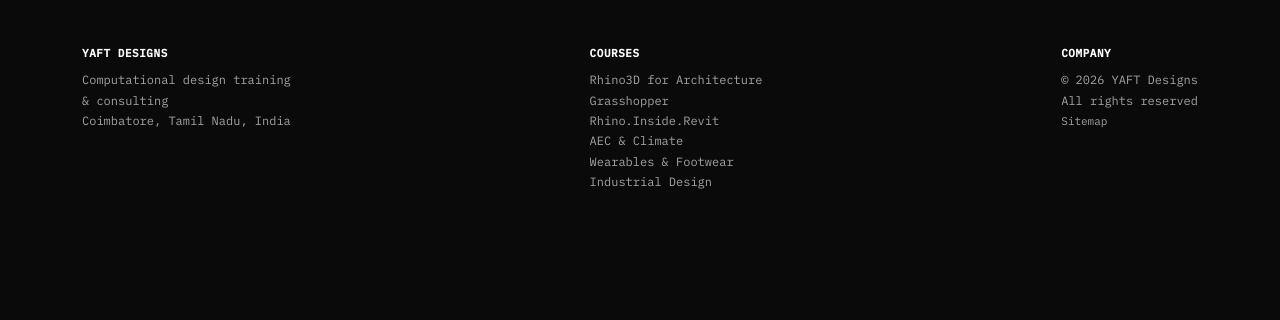
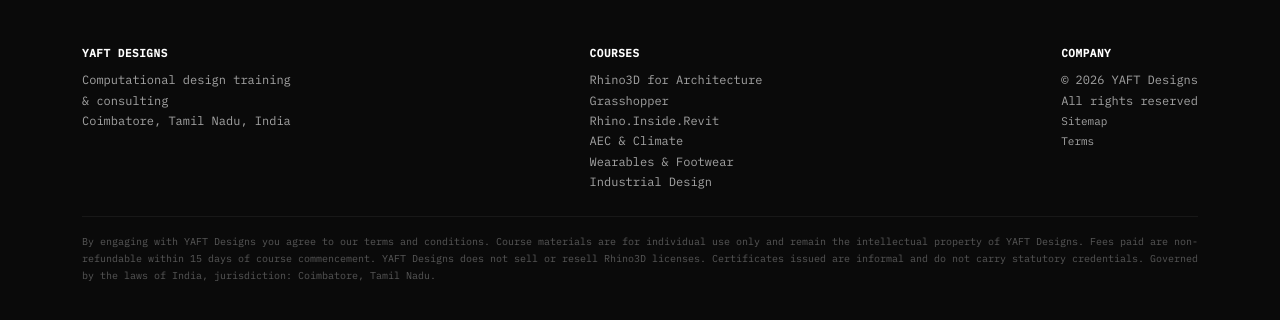
Before and after one commit to YAFTDesigns/yaftwebsite, a Next.js app: page / in a window 1280 px wide. Shown: the part 5157-5477 px from the top of the page. Before the commit the page ends 5381 px from the top, so only its background shows below. Built offline with nearby package versions, Linux system fonts and the light colour scheme; no server answers.

Commit message:
Add Terms link to footer

```diff
--- a/components/SiteFooter.tsx
+++ b/components/SiteFooter.tsx
@@ -13,8 +13,25 @@ export default function SiteFooter() {
           </div>
           <div className="fcol">
             <h4>Company</h4>
-            <p>© 2026 YAFT Designs<br />All rights reserved<br /><a href="/sitemap.xml" style={{ color: 'var(--ink-soft)', fontFamily: 'var(--mono)', fontSize: 11 }}>Sitemap</a></p>
+            <p>© 2026 YAFT Designs<br />All rights reserved<br /><a href="/sitemap.xml" style={{ color: 'var(--ink-soft)', fontFamily: 'var(--mono)', fontSize: 11 }}>Sitemap</a><br /><a href="/terms" style={{ color: 'var(--ink-soft)', fontFamily: 'var(--mono)', fontSize: 11 }}>Terms</a></p>
           </div>
+        </div>
+        <div style={{
+          borderTop: '1px solid rgba(255,255,255,0.06)',
+          marginTop: 24,
+          paddingTop: 16,
+          paddingBottom: 8,
+        }}>
+          <p style={{
+            fontFamily: 'var(--mono)',
+            fontSize: 10,
+            color: 'var(--ink-soft)',
+            opacity: 0.5,
+            lineHeight: 1.7,
+            margin: 0,
+          }}>
+            By engaging with YAFT Designs you agree to our terms and conditions. Course materials are for individual use only and remain the intellectual property of YAFT Designs. Fees paid are non-refundable within 15 days of course commencement. YAFT Designs does not sell or resell Rhino3D licenses. Certificates issued are informal and do not carry statutory credentials. Governed by the laws of India, jurisdiction: Coimbatore, Tamil Nadu.
+          </p>
         </div>
       </div>
     </footer>
```
